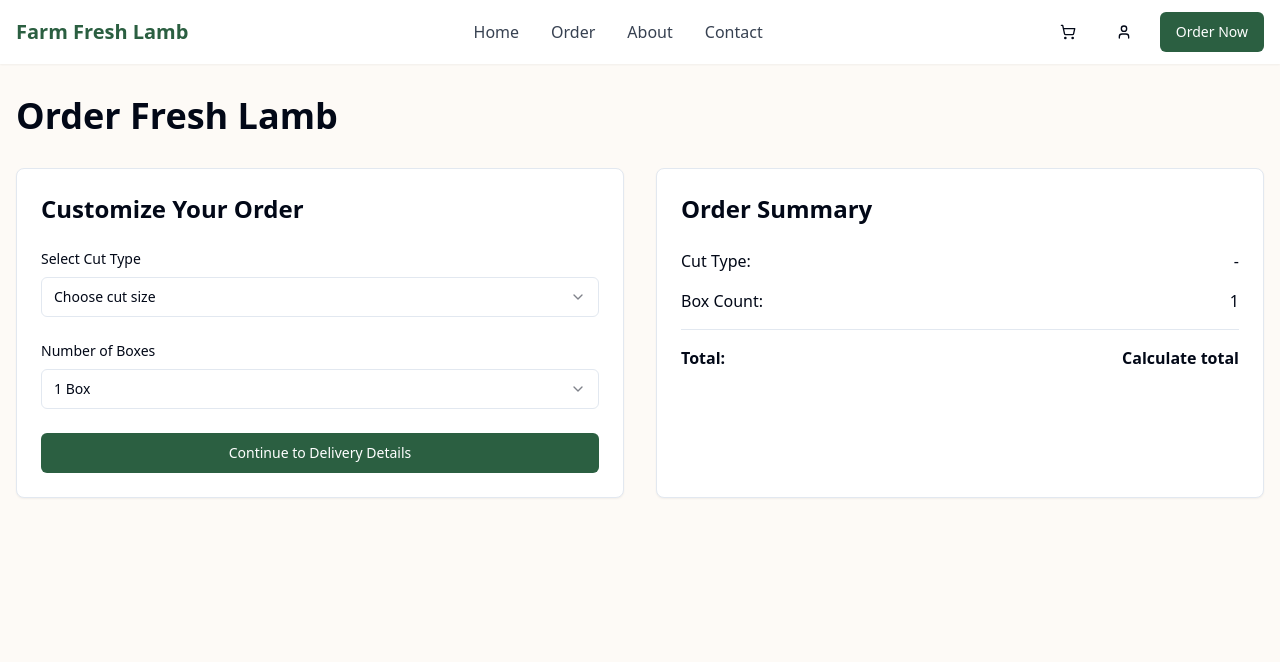
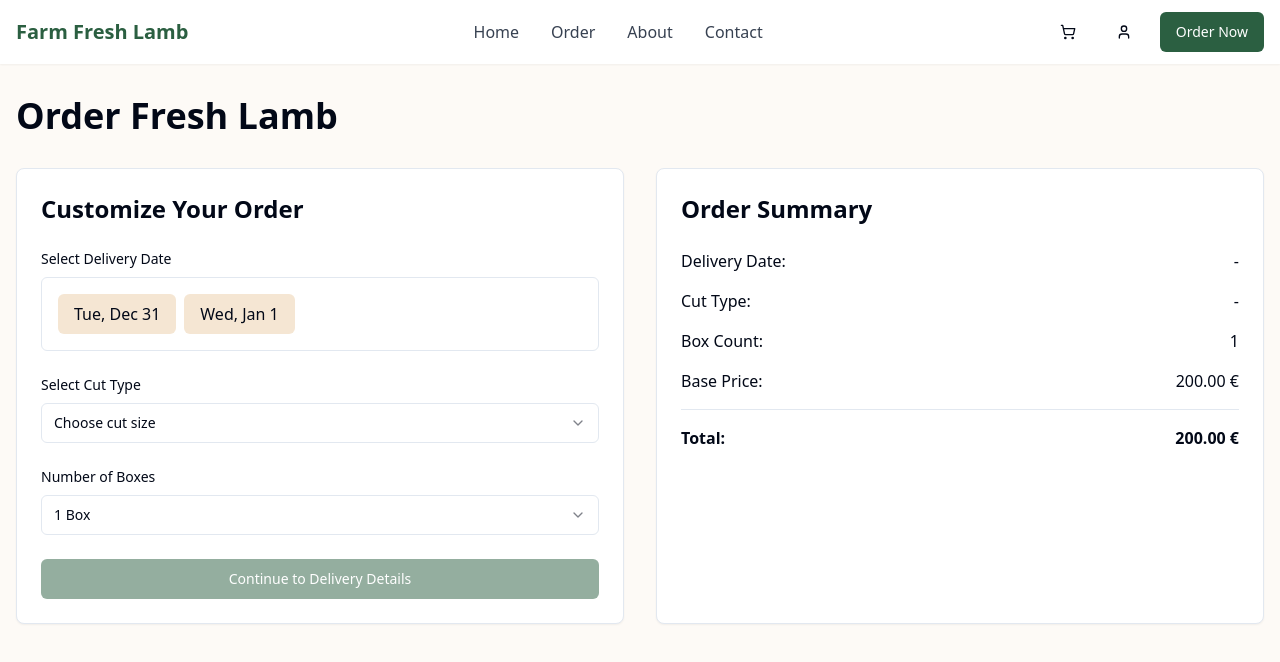
Before and after one commit to wa7med/lambify-fresh, a React (Vite) app: page /order in a window 1280 px wide. Shown: the top 662 px of the page. Built offline with nearby package versions, Linux system fonts and the light colour scheme.

Commit message:
Add date selection for orders
Implement a horizontal scroll bar on the order page to allow customers to select a delivery date, limited to two weekdays. Additionally, set the price to 200€ per sheep after the date selection.
[skip gpt_engineer]

```diff
--- a/src/pages/Order.tsx
+++ b/src/pages/Order.tsx
@@ -7,11 +7,25 @@ import {
   SelectTrigger,
   SelectValue,
 } from "@/components/ui/select";
+import { ScrollArea } from "@/components/ui/scroll-area";
 import { useState } from "react";
+import { addDays, format } from "date-fns";
 
 const Order = () => {
   const [cutType, setCutType] = useState<string>("");
   const [boxCount, setBoxCount] = useState<string>("1");
+  const [selectedDate, setSelectedDate] = useState<string>("");
+
+  // Generate next 2 available delivery dates (excluding today)
+  const tomorrow = addDays(new Date(), 1);
+  const deliveryDates = [
+    tomorrow,
+    addDays(tomorrow, 1),
+  ];
+
+  const basePrice = 200; // Price per sheep in euros
+  const extraBoxFee = 2.50;
+  const total = basePrice + (boxCount === "2" ? extraBoxFee : 0);
 
   return (
     <div className="min-h-screen bg-secondary/20 pt-24">
@@ -23,6 +37,33 @@ const Order = () => {
             <h2 className="text-2xl font-semibold mb-6">Customize Your Order</h2>
 
             <div className="space-y-6">
+              <div>
+                <label className="block text-sm font-medium mb-2">
+                  Select Delivery Date
+                </label>
+                <ScrollArea className="w-full whitespace-nowrap rounded-md border">
+                  <div className="flex p-4">
+                    {deliveryDates.map((date) => {
+                      const dateStr = format(date, 'yyyy-MM-dd');
+                      const displayDate = format(date, 'EEE, MMM d');
+                      return (
+                        <button
+                          key={dateStr}
+                          onClick={() => setSelectedDate(dateStr)}
+                          className={`flex-none px-4 py-2 mr-2 rounded-md transition-colors
+                            ${selectedDate === dateStr
+                              ? 'bg-primary text-primary-foreground'
+                              : 'bg-secondary hover:bg-secondary/80'
+                            }`}
+                        >
+                          {displayDate}
+                        </button>
+                      );
+                    })}
+                  </div>
+                </ScrollArea>
+              </div>
+
               <div>
                 <label className="block text-sm font-medium mb-2">
                   Select Cut Type
@@ -54,13 +95,24 @@ const Order = () => {
                 </Select>
               </div>
 
-              <Button className="w-full">Continue to Delivery Details</Button>
+              <Button
+                className="w-full"
+                disabled={!selectedDate || !cutType}
+              >
+                Continue to Delivery Details
+              </Button>
             </div>
           </Card>
 
           <Card className="p-6">
             <h2 className="text-2xl font-semibold mb-6">Order Summary</h2>
             <div className="space-y-4">
+              <div className="flex justify-between">
+                <span>Delivery Date:</span>
+                <span className="font-medium">
+                  {selectedDate ? format(new Date(selectedDate), 'EEEE, MMMM d') : '-'}
+                </span>
+              </div>
               <div className="flex justify-between">
                 <span>Cut Type:</span>
                 <span className="font-medium">
@@ -71,16 +123,20 @@ const Order = () => {
                 <span>Box Count:</span>
                 <span className="font-medium">{boxCount}</span>
               </div>
+              <div className="flex justify-between">
+                <span>Base Price:</span>
+                <span className="font-medium">{basePrice.toFixed(2)} €</span>
+              </div>
               {boxCount === "2" && (
                 <div className="flex justify-between text-sm text-gray-600">
                   <span>Extra Box Fee:</span>
-                  <span>2.50 €</span>
+                  <span>{extraBoxFee.toFixed(2)} €</span>
                 </div>
               )}
               <div className="border-t pt-4 mt-4">
                 <div className="flex justify-between font-bold">
                   <span>Total:</span>
-                  <span>{boxCount === "2" ? "Calculate total + 2.50 €" : "Calculate total"}</span>
+                  <span>{total.toFixed(2)} €</span>
                 </div>
               </div>
             </div>
```
